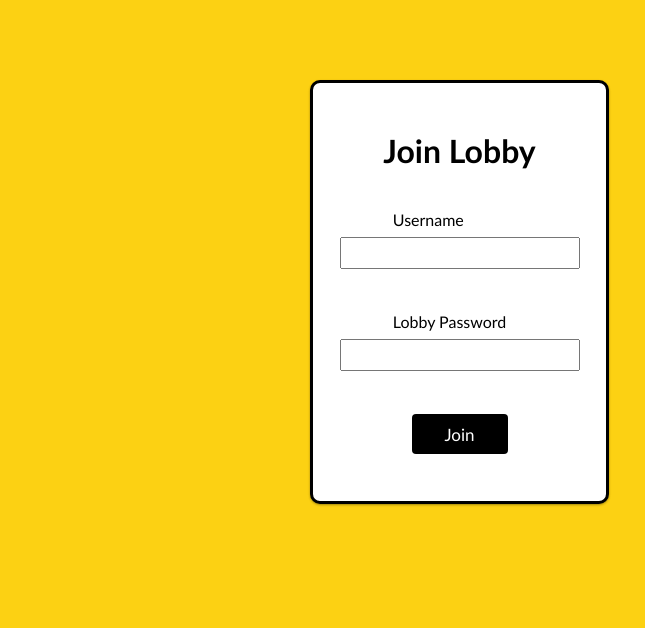
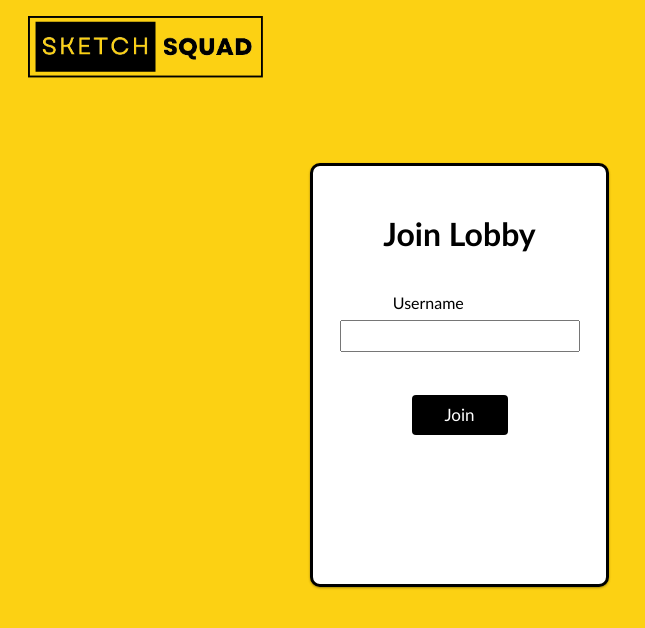
Before and after one commit to ayushh02/SketchSquad, a website: page public/index.html in a window 1280 px wide. Shown: the whole page, without its empty margins (0-645 px from the left). Drawn offline with nearby package versions, Linux system fonts and the light colour scheme.

Commit message:
Update index.html

```diff
--- a/public/index.html
+++ b/public/index.html
@@ -8,22 +8,26 @@
     <title>Home</title>
 </head>
 <body>
+    <!--Logo-->
+    <div class="logo">
+        <img src="./images/logo1.png" alt="" class="logoimg">
+    </div>
+
         <div class="content">
             <div class="container1">
                 <h1>Join Lobby</h1>
-
-                    <label>Username</label><br>
-                    <input type="text" id="username"/><br>
-                    <label>Lobby Password</label><br>
-                    <input type="password" id="pswd"/><br>
-                    <button type="submit" onclick="join()" class="join">Join</button>
-
-
+                <label>Username</label><br>
+                <input type="text" id="username"/><br>
+                <button type="submit" onclick="join()" class="join">Join</button>
             </div>
         </div>
 
+
+
     <script src="https://cdnjs.cloudflare.com/ajax/libs/socket.io/4.6.1/socket.io.js"></script>
     <script type="javascript" src="./index.js"></script>
-    <script src="./script.js"></script>
+    <script type="text/javascript" src="./script.js"></script>
+
+</script>
 </body>
 </html>
```
